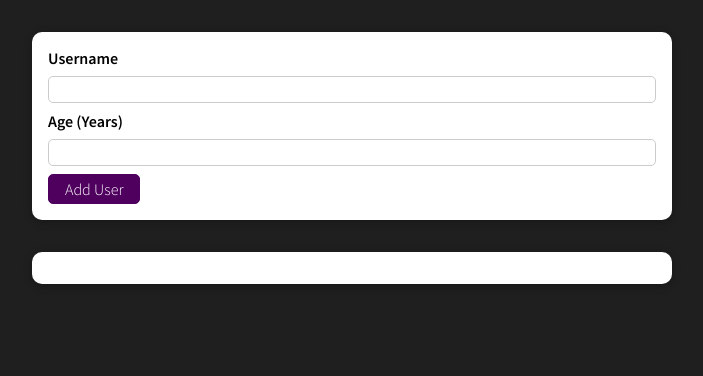
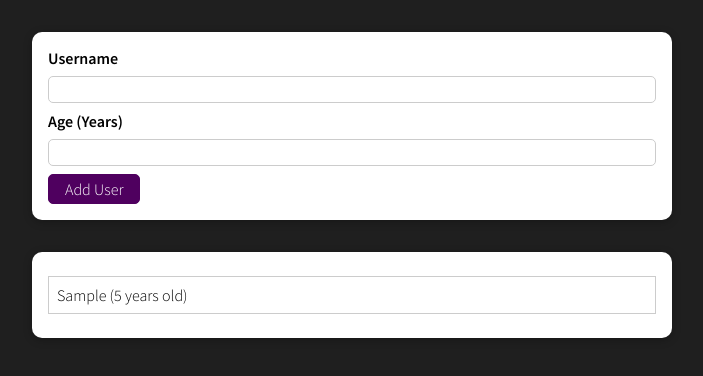
Before and after one commit to saidmtanzania/From-Zero-to-Mastery, a React (Vite) app: page / in a window 1280 px wide. Both pictures are taken after typing "Sample", "5" into the empty fields and a click on the button "Add User". Shown: the top 376 px of the page, without its empty margins (288-991 px from the left). Built offline with nearby package versions, Linux system fonts and the light colour scheme.

Commit message:
feat: implementing userlist adding state

```diff
--- a/src/App.tsx
+++ b/src/App.tsx
@@ -1,11 +1,27 @@
 /* eslint-disable @typescript-eslint/no-explicit-any */
+import { useState } from "react";
 import AddUSer from "./components/Users/AddUser";
 import UserList from "./components/Users/UserList";
+
+interface User {
+  key: string;
+  name: string;
+  age: number;
+}
 function App() {
+  const [usersList, setUsersList] = useState<User[]>([]);
+  const key = Math.floor(Math.random() * 100).toString();
+
+  const addUserHandler = (uName: string, uAge: number) => {
+    setUsersList((prevUserList: User[]) => {
+      return [...prevUserList, { key: key, name: uName.trim(), age: uAge }];
+    });
+  };
+
   return (
     <div>
-      <AddUSer />
-      <UserList users={[]} />
+      <AddUSer onAddUser={addUserHandler} />
+      <UserList users={usersList} />
     </div>
   );
 }
--- a/src/components/Users/AddUser.tsx
+++ b/src/components/Users/AddUser.tsx
@@ -2,9 +2,11 @@ import { useState } from "react";
 import Button from "../UI/Button";
 import Card from "../UI/Card";
 import styles from "./AddUser.module.css";
+import ErrorModal from "../UI/ErrorModal";
 
 /* eslint-disable @typescript-eslint/no-explicit-any */
 function AddUSer(props: any) {
+  const [dataInvalid, setDataInvalid] = useState(false);
   const [state, setState] = useState({
     username: "",
     age: "",
@@ -12,6 +14,7 @@ function AddUSer(props: any) {
 
   const userInputHandler = (event: any) => {
     const { id, value } = event.target;
+
     setState((preVal: any) => {
       if (id === "username") {
         return {
@@ -29,13 +32,16 @@ function AddUSer(props: any) {
 
   const addUserHandler = (event: any) => {
     event.preventDefault();
+
     if (state.username.trim().length === 0 || state.age.trim().length === 0) {
-      return;
+      return setDataInvalid(true);
     }
     if (+state.age < 1) {
-      return;
+      return setDataInvalid(true);
     }
-    console.log(state.username.trim());
+
+    props.onAddUser(state.username.trim(), state.age);
+
     setState({
       username: "",
       age: "",
@@ -60,6 +66,9 @@ function AddUSer(props: any) {
           onChange={userInputHandler}
         />
         <Button type="submit">Add User</Button>
+        {dataInvalid && (
+          <ErrorModal message="Invalid data. Please try again." />
+        )}
       </form>
     </Card>
   );
--- a/src/components/Users/UserList.tsx
+++ b/src/components/Users/UserList.tsx
@@ -7,7 +7,7 @@ function UserList(props: any) {
     <Card className={styles.users}>
       <ul>
         {props.users.map((user: any) => (
-          <li>
+          <li key={user.key}>
             {user.name} ({user.age} years old)
           </li>
         ))}
```
